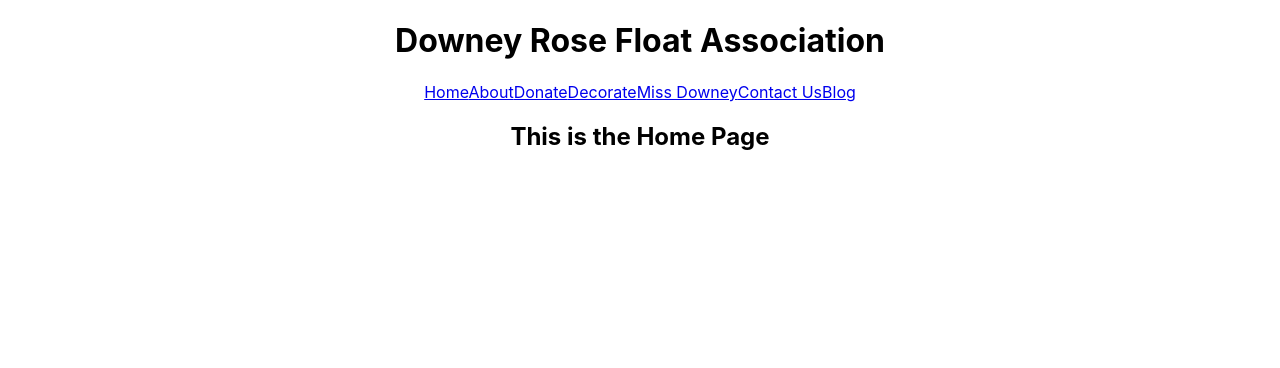
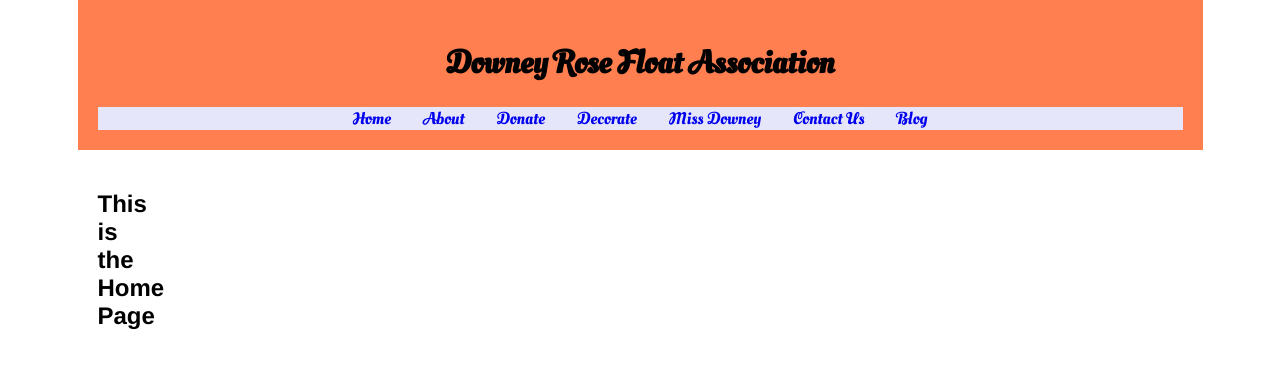
Before and after one commit to ccasti26/DowneyRoseSite, a React (Create React App) app in the folder drfa-site/: page / in a window 1280 px wide. Shown: the top 368 px of the page. Built offline with nearby package versions, Linux system fonts and the light colour scheme.

Commit message:
Added Style Sheet

```diff
--- a/drfa-site/public/index.html
+++ b/drfa-site/public/index.html
@@ -2,14 +2,14 @@
 <html lang="en">
   <head>
     <meta charset="utf-8" />
-    <link rel="icon" href="%PUBLIC_URL%/favicon.ico" />
+    <link rel="icon" href="%PUBLIC_URL%/DRFA_Logo.webp" />
     <meta name="viewport" content="width=device-width, initial-scale=1" />
     <meta name="theme-color" content="#000000" />
     <meta
       name="description"
       content="Web site created using create-react-app"
     />
-    <link rel="apple-touch-icon" href="%PUBLIC_URL%/logo192.png" />
+    <link rel="apple-touch-icon" href="%PUBLIC_URL%/DRFA_Logo.webp" />
     <!--
       manifest.json provides metadata used when your web app is installed on a
       user's mobile device or desktop. See https://developers.google.com/web/fundamentals/web-app-manifest/
@@ -24,7 +24,7 @@
       work correctly both with client-side routing and a non-root public URL.
       Learn how to configure a non-root public URL by running `npm run build`.
     -->
-    <title>React App</title>
+    <title>Downey Rose Float Association</title>
   </head>
   <body>
     <noscript>You need to enable JavaScript to run this app.</noscript>
--- a/drfa-site/src/App.css
+++ b/drfa-site/src/App.css
@@ -1,38 +1,219 @@
-.App {
-  text-align: center;
+
+@font-face {
+  font-family: "Oleo Script Swash Caps";
+  src: url(OleoScriptSwashCaps-Regular.ttf);
 }
 
-.App-logo {
-  height: 40vmin;
-  pointer-events: none;
+html {
+  box-sizing: border-box;
+  max-width: 1125px;
+  margin: 0 auto;
 }
 
-@media (prefers-reduced-motion: no-preference) {
-  .App-logo {
-    animation: App-logo-spin infinite 20s linear;
-  }
+*, *:before, *:after {
+  box-sizing: inherit;
 }
 
-.App-header {
-  background-color: #282c34;
-  min-height: 100vh;
-  display: flex;
-  flex-direction: column;
-  align-items: center;
-  justify-content: center;
-  font-size: calc(10px + 2vmin);
-  color: white;
+body {
+    padding: 0;
+    margin: 0;
 }
 
-.App-link {
-  color: #61dafb;
+.container > * {
+    padding: 20px;
 }
 
-@keyframes App-logo-spin {
-  from {
-    transform: rotate(0deg);
-  }
-  to {
-    transform: rotate(360deg);
-  }
+.container {
+    color: black;
+    font-family: helvetica, arial, sans-serif;
+    display: grid;
+    grid-template-columns: repeat(12, minmax(0, 1fr));
 }
+
+header {
+    background-color: coral;
+    grid-column: 1 / 13;
+    text-align: center;
+    font-family: "Oleo Script Swash Caps", sans-serif;
+}
+
+nav {
+    overflow: hidden;
+    grid-column: 1 / 13;
+    background-color: lavender;
+    margin: 0 auto;
+}
+
+nav a {
+    text-align: center;
+    font-size: 17px;
+    text-decoration: none;
+    padding: 14px 16px;
+}
+
+nav .icon {
+    text-align: right;
+    display: none;
+}
+
+nav a:hover {
+    background-color: blueviolet;
+    color: white;
+}
+
+.navMenu.responsive {
+    position: relative;
+}
+
+.navMenu.responsive a {
+    float: none;
+    display: block;
+    text-align: left;
+}
+
+.navMenu.responsive.icon {
+    text-align: right;
+}
+
+main {
+    background-color: olivedrab;
+    grid-column: 4 / 10;
+    text-align: center;
+}
+
+main h1 {
+    font-family: "Oleo Script", sans-serif;
+}
+
+main figure img {
+    padding: 10px;
+}
+
+.self-built {
+    background-color: violet;
+    grid-column: 1 / 4;
+    grid-row: 3 / 4;
+}
+
+.self-built h2{
+    text-align: center;
+}
+
+.newsletter {
+    grid-column: 10 / 13;
+    background-color: mediumaquamarine;
+}
+
+.call-to-action {
+    text-decoration: none;
+    text-align: center;
+    display: block;
+    font-size: 25px;
+    color: red;
+    margin: 10px;
+    padding: 5px;
+}
+
+.call-to-action:hover {
+    color: aqua;
+    background-color: red;
+}
+
+.newsletter form label {
+    width: 33%;
+    display: inline-block;
+    line-height: 2.25;
+}
+
+#name, #email, #subject {
+    display: inline-block;
+    width: 60%;
+}
+
+.newsletter form textarea {
+    width: 100%;
+}
+
+.contact-form-button {
+    width: 49%;
+}
+
+.slogan {
+    grid-column: 1 / 13;
+    background-color: burlywood;
+    text-align: center;
+}
+
+.contact-info {
+    grid-column: 5 / 9;
+    background-color: antiquewhite;
+}
+
+footer {
+    background-color: gold;
+    grid-column: 1 / 13;
+    text-align: center;
+}
+
+@media (max-width: 1120px) {
+    main {
+        grid-column: 1 / 9;
+        grid-row: 3 / 5;
+    }
+
+    .self-built {
+        grid-column: 9 / 13;
+    }
+
+    .newsletter {
+        grid-column: 9 / 13;
+    }
+}
+
+@media (max-width: 900px){
+    .contact-info {
+        grid-column: 4 / 10;
+    }
+
+    .contact-form-button {
+        width: 99%;
+        margin: 5px;
+    }
+}
+
+@media (max-width: 611px) {
+
+    nav {
+        width: 100%;
+        margin: 0;
+        padding: 0;
+    }
+
+    nav a {
+        display: none;
+    }
+
+    nav .icon {
+        display: block;
+        float: right;
+    }
+
+    main {
+        grid-column: 1 / 13;
+        grid-row: 3 / 4;
+    }
+
+    .self-built {
+        grid-column: 1 / 13;
+        grid-row: 4 / 5;
+    }
+
+    .newsletter {
+        grid-column: 1 / 13;
+        grid-row: 5 / 6;
+    }
+
+    .contact-info {
+        grid-column: 1 / 13;
+    }
+}
--- a/drfa-site/src/App.js
+++ b/drfa-site/src/App.js
@@ -12,9 +12,11 @@ import BlogPage from './pages/BlogPage';
 function App() {
   return (
     <BrowserRouter>
-      <div className='App'>
-        <h1>Downey Rose Float Association</h1>
+      <div className='container'>
+        <header>
+        <h1 className='org-name'>Downey Rose Float Association</h1>
         <NavBar/>
+        </header>
         <div id='page-body'>
         <Routes>
           <Route  path='/'          element={<HomePage/>} />
```
Also changed, not shown: drfa-site/public/DRFA_Logo.webp (added), drfa-site/src/OleoScriptSwashCaps-Regular.ttf (added).
